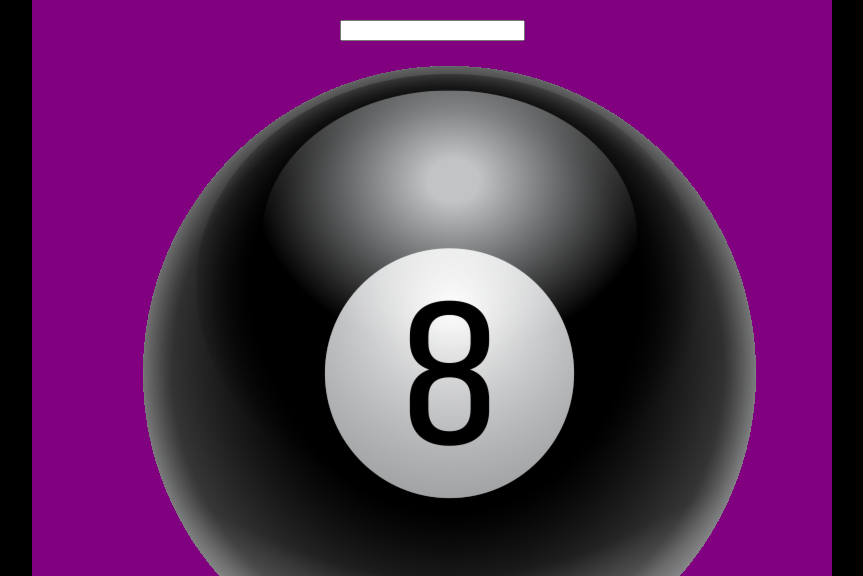
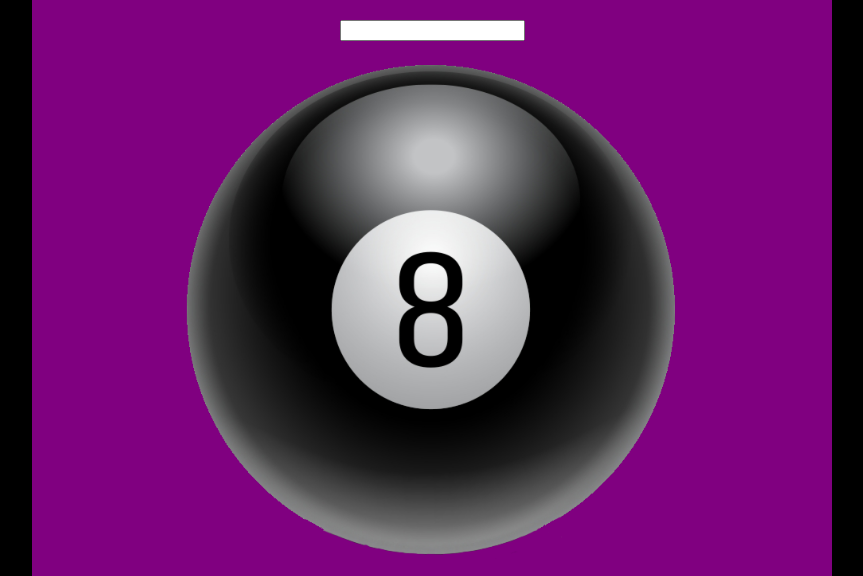
Before and after one commit to Wheel42/Magic-Eight-Ball-Oops, a plain HTML site: page index.html in a window 1280 px wide. Shown: the part 184-760 px from the top of the page, without its empty margins (208-1071 px from the left). Drawn offline with Linux system fonts and the light colour scheme.

Commit message:
changed an image size
for reasons including "because I felt like it"

```diff
--- a/index.html
+++ b/index.html
@@ -20,6 +20,7 @@
         class="character-img"
         src="img/magic-8-ball.png"
         alt="Magic Eight Ball"
+        width="500px"
       />
     </p>
     <hr />
```
